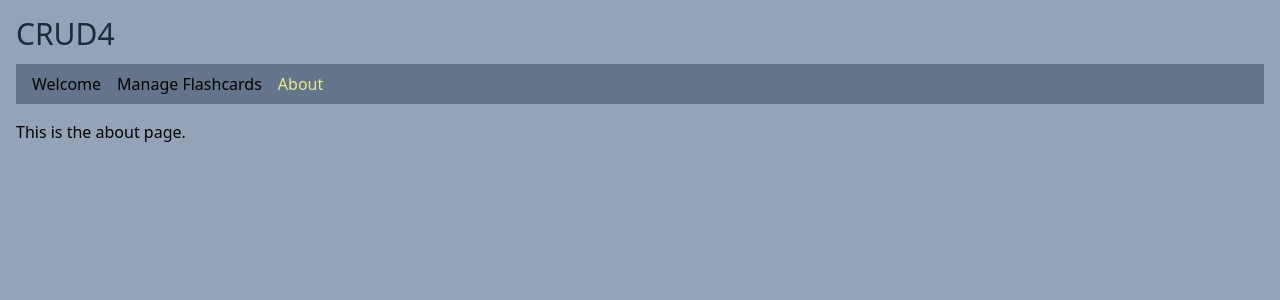
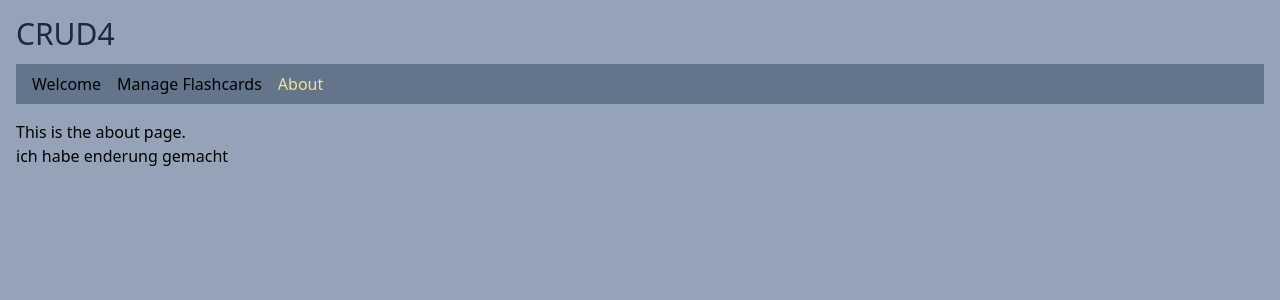
Before and after one commit to Ibrahimzene/CRUD4, a React (Vite) app: page /about in a window 1280 px wide. Shown: the top 300 px of the page. Built offline with nearby package versions, Linux system fonts and the light colour scheme; no server answers.

Commit message:
Add content to about page

```diff
--- a/src/pages/PageAbout.tsx
+++ b/src/pages/PageAbout.tsx
@@ -1,6 +1,9 @@
 export const PageAbout = () => {
 
 	return (
+		<>
 		<p>This is the about page.</p>
+		<h2>ich habe enderung gemacht </h2>
+		</>
 	)
 }
```
